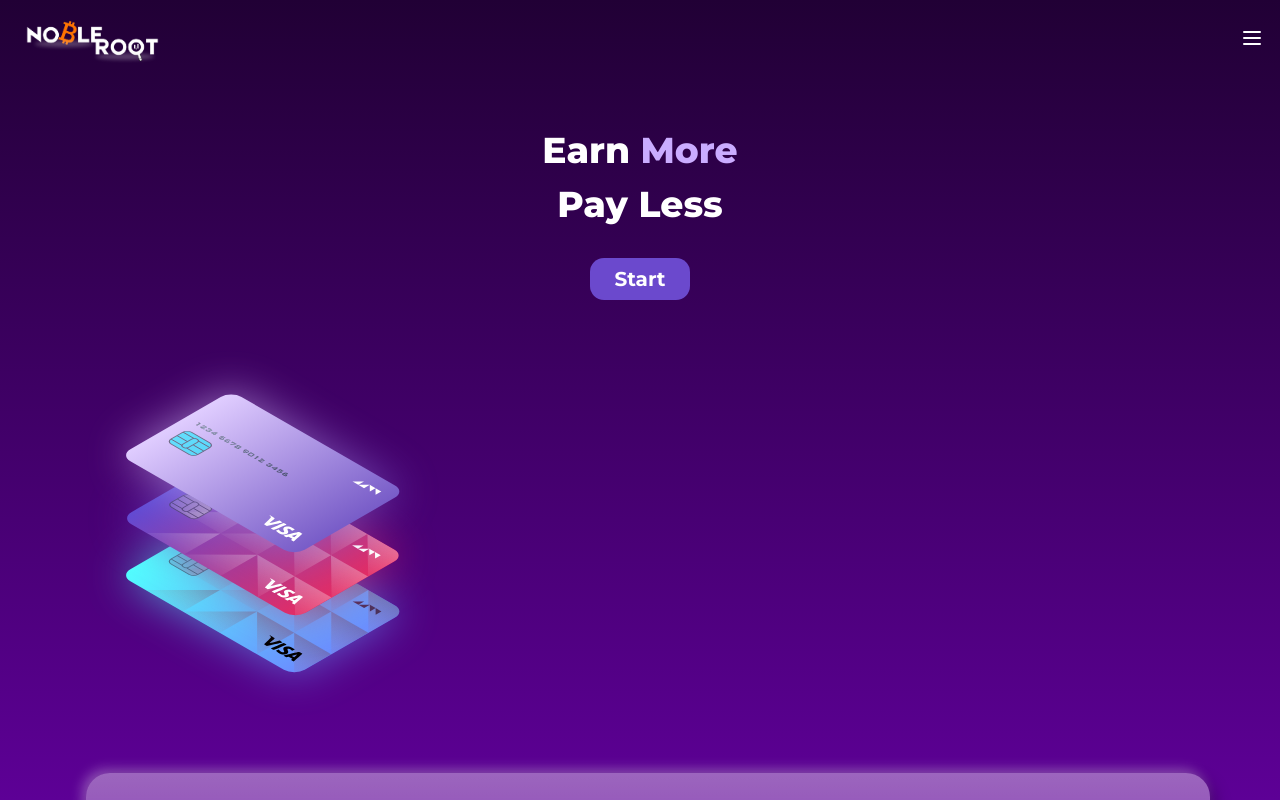
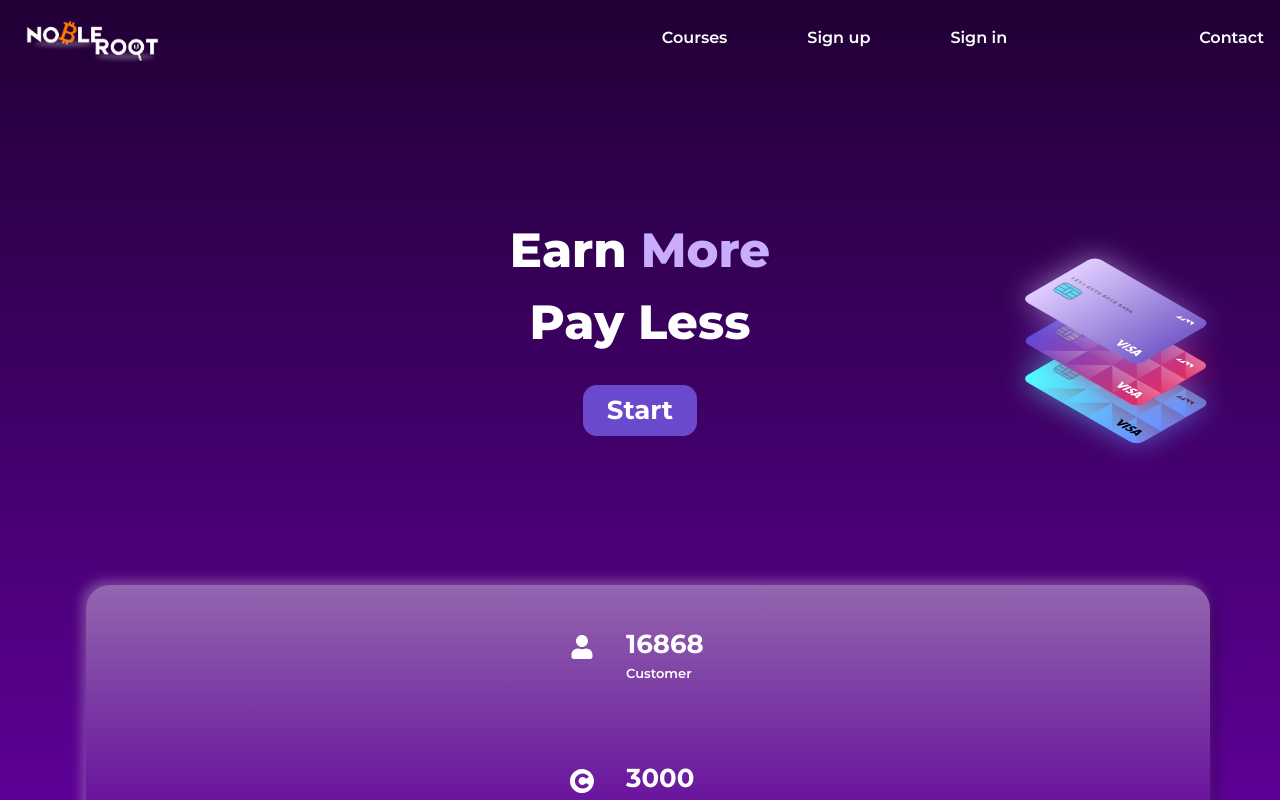
Before and after one commit to LuanVM1810/nobleroot, a React (Vite) app: page / in a window 1280 px wide. Built offline with nearby package versions, Linux system fonts and the light colour scheme.

Commit message:
responsive navbar and slogan

```diff
--- a/package.json
+++ b/package.json
@@ -12,7 +12,8 @@
   "dependencies": {
     "react": "^18.3.1",
     "react-dom": "^18.3.1",
-    "react-icons": "^5.2.1"
+    "react-icons": "^5.2.1",
+    "react-spring": "^9.7.4"
   },
   "devDependencies": {
     "@types/react": "^18.3.3",
--- a/src/App.tsx
+++ b/src/App.tsx
@@ -1,11 +1,42 @@
+import { useEffect, useState } from "react";
 import Content from "./components/Content/Content";
 import NavBar from "./components/NavBar/NavBar";
 import Slogan from "./components/Slogan/Slogan";
 
+interface WindowSize {
+  width: number | undefined;
+  height: number | undefined;
+}
+
 export default function App() {
+  const [windowSize, setWindowSize] = useState<WindowSize>({
+    width: undefined,
+    height: undefined,
+  });
+  const [isMobile, setIsMobile] = useState(false);
+
+  useEffect(() => {
+    const handleSize = () => {
+      setWindowSize({
+        width: window.innerWidth,
+        height: window.innerHeight,
+      });
+    };
+    window.addEventListener("resize", handleSize);
+    handleSize();
+    return () => window.removeEventListener("resize", handleSize);
+  }, []);
+
+  useEffect(() => {
+    if (windowSize.width != undefined && windowSize.width < 1024) {
+      setIsMobile(true);
+    } else {
+      setIsMobile(false);
+    }
+  }, [windowSize]);
   return (
     <h1 className="font-montserrat overflowy-y-auto overflow-x-hidden text-white h-screen px-4 pt-2 pb-6 bg-gradient-to-b from-purple-900 to-purple-700">
-      <NavBar />
+      <NavBar isMobile={isMobile} />
       <Slogan />
       <Content />
     </h1>
--- a/src/components/NavBar/NavBar.tsx
+++ b/src/components/NavBar/NavBar.tsx
@@ -1,13 +1,23 @@
 import { HiOutlineMenu } from "react-icons/hi";
 import NobleRootLogo from "../../assets/NobleRoot (9).png";
-import { useState } from "react";
+import { useEffect, useState } from "react";
 import { IoCloseOutline } from "react-icons/io5";
-const NavBar = () => {
+
+type Props = {
+  isMobile: boolean;
+};
+const NavBar = ({ isMobile }: Props) => {
   const [isOpenMenu, setIsOpenMenu] = useState<boolean>(false);
 
   const openMenu = () => {
     setIsOpenMenu(!isOpenMenu);
   };
+
+  useEffect(() => {
+    if (!isMobile) {
+      setIsOpenMenu(false);
+    }
+  }, [isMobile]);
   return (
     <nav className="flex items-center">
       <div className="flex items-center">
@@ -15,32 +25,41 @@ const NavBar = () => {
         <FaBitcoin size={"24px"} color="#e9c463" className="cursor-pointer" /> */}
         <img src={NobleRootLogo} alt="" width={150} height={80} />
       </div>
-      <div className="ml-auto text-16 font-semibold relative">
-        {isOpenMenu ? (
+      <ul className="ml-auto text-16 font-semibold relative">
+        {isOpenMenu && isMobile ? (
           <IoCloseOutline
             onClick={openMenu}
             className="cursor-pointer"
             size={"24px"}
           />
-        ) : (
+        ) : !isOpenMenu && isMobile ? (
           <HiOutlineMenu
             onClick={openMenu}
             className="cursor-pointer"
             size={"24px"}
           />
+        ) : (
+          <>
+            <ul className="lg:flex lg:gap-20 lg:text-16">
+              <li className="menu-list">Courses</li>
+              <li className="menu-list">Sign up</li>
+              <li className="menu-list">Sign in</li>
+              <li className="ml-28 menu-list">Contact</li>
+            </ul>
+          </>
         )}
 
         {isOpenMenu && (
-          <div className="bg-white z-1 text-black py-2 px-4 absolute right-4 rounded-lg">
+          <div className="bg-white z-1 leading-7 text-black py-4 px-8 absolute right-4 rounded-lg">
             <ul>
-              <li>Courses</li>
-              <li>Sign up</li>
-              <li>Sign in</li>
-              <li>Contact</li>
+              <li className="menu-list">Courses</li>
+              <li className="menu-list">Sign up</li>
+              <li className="menu-list">Sign in</li>
+              <li className="menu-list">Contact</li>
             </ul>
           </div>
         )}
-      </div>
+      </ul>
     </nav>
   );
 };
--- a/src/components/Slogan/Slogan.tsx
+++ b/src/components/Slogan/Slogan.tsx
@@ -2,13 +2,13 @@ import Card from "../../assets/isocard.svg";
 
 const Slogan = () => {
   return (
-    <section className="text-36 my-14 font-extrabold">
-      <div className="text-center">
+    <section className="text-36 my-14 font-extrabold md:my-28 md:grid md:grid-cols-4 md:items-center md:text-48">
+      <div className="text-center md:col-span-2 md:col-start-2">
         <p>
           Earn <span className="text-purple-300">More</span>
         </p>
         <p>Pay Less</p>
-        <button className="focus:ring focus:ring-white text-20 px-6 py-[6px] mt-[27px] bg-purple-500 rounded-[14px] font-bold hover:bg-pink-500 transition-all duration-300">
+        <button className="focus:ring focus:ring-white text-20 px-6 py-[6px] mt-[27px] bg-purple-500 rounded-[14px] font-bold hover:bg-pink-500 transition-all duration-300 md:text-26">
           Start
         </button>
       </div>
--- a/src/index.css
+++ b/src/index.css
@@ -1,3 +1,9 @@
 @tailwind base;
 @tailwind components;
 @tailwind utilities;
+
+@layer components {
+    .menu-list {
+       @apply cursor-pointer hover:text-purple-500 transition-all duration-200
+    }
+}
```
Also changed, not shown: 1 other file (tests, documents, lock files or other folders).
